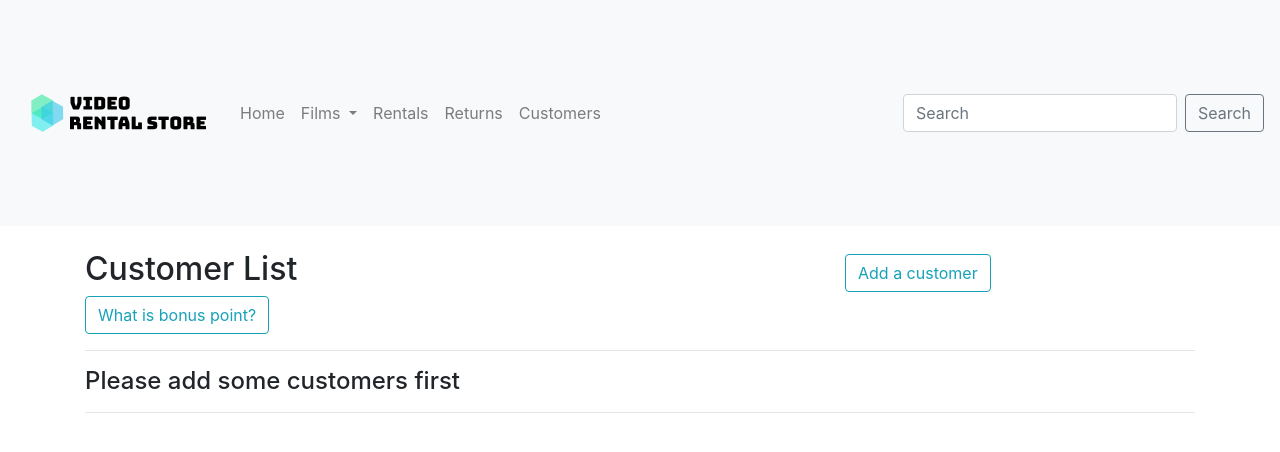
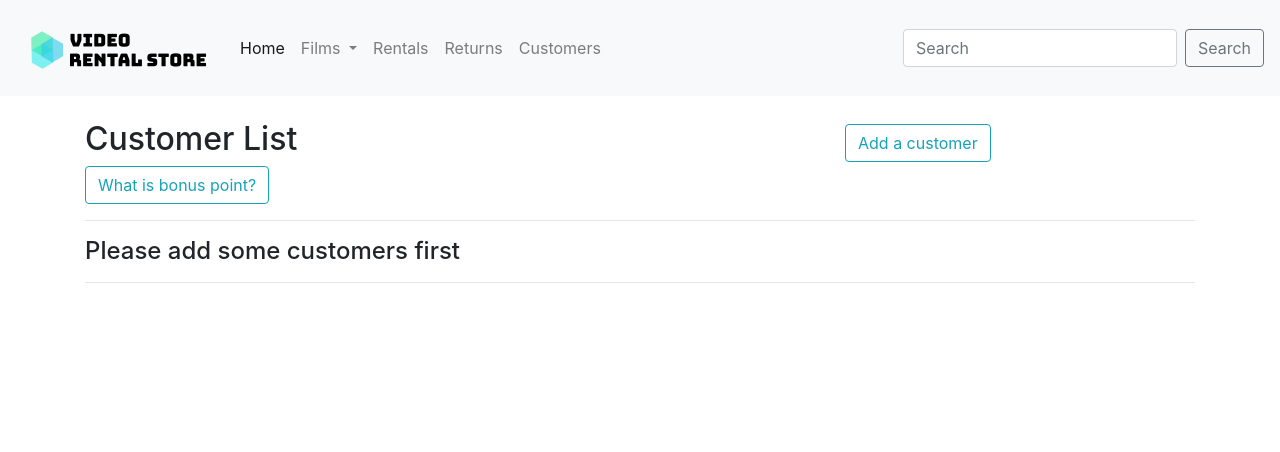
Before and after one commit to PengKuang/VideoRentalStore, a Flask app: page /customers in a window 1280 px wide. Shown: the top 452 px of the page. Run offline with Flask 2, Linux system fonts and the light colour scheme; data that the repository does not hold is empty; some libraries are stand-ins or nearby versions.

Commit message:
logo replacement

```diff
--- a/videorentalstore/templates/base.html
+++ b/videorentalstore/templates/base.html
@@ -12,18 +12,12 @@
 <body>
     {% block navbar %}
       <nav class="navbar navbar-expand-lg navbar-light bg-light" id="storeNavbar">
-        <!-- <a class="navbar-brand" href="#">Video Rental Store</a>
-        <button class="navbar-toggler" type="button" data-toggle="collapse" data-target="#navbarSupportedContent" aria-controls="navbarSupportedContent" aria-expanded="false" aria-label="Toggle navigation">
-          <span class="navbar-toggler-icon"></span>
-        </button> -->
-
-        <a class="navbar-brand corp" href="/" >
-          <img id="logo" src="/static/img/vrs-logo-new.png" alt="storeLogo">
+        <a class="navbar-brand corp"  href="/" >
+          <img id="logo" src="/static/img/vrs-logo-crop.png" height="70px" width="200px" alt="storeLogo">
         </a>
-
         <div class="collapse navbar-collapse" id="navbarSupportedContent">
           <ul class="navbar-nav mr-auto">
-            <li class="nav-item">
+            <li class="nav-item active">
               <a class="nav-link" href="/">Home</a>
             </li>
             <li class="nav-item dropdown">
```
Also changed, not shown: videorentalstore/static/img/logo.png (renamed from videorentalstore/static/img/logo-new.png), videorentalstore/static/img/vrs-logo-crop.png (added).
